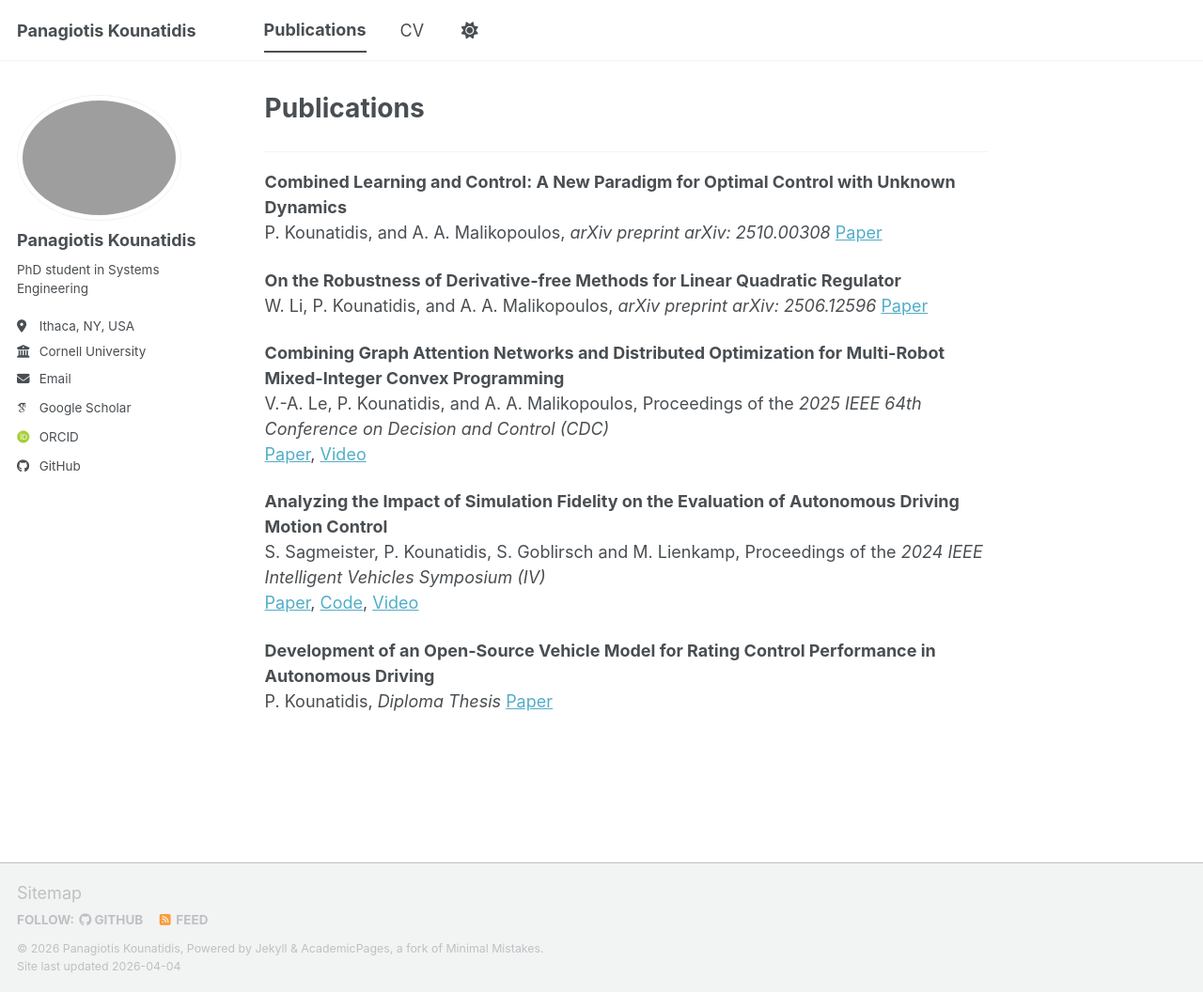
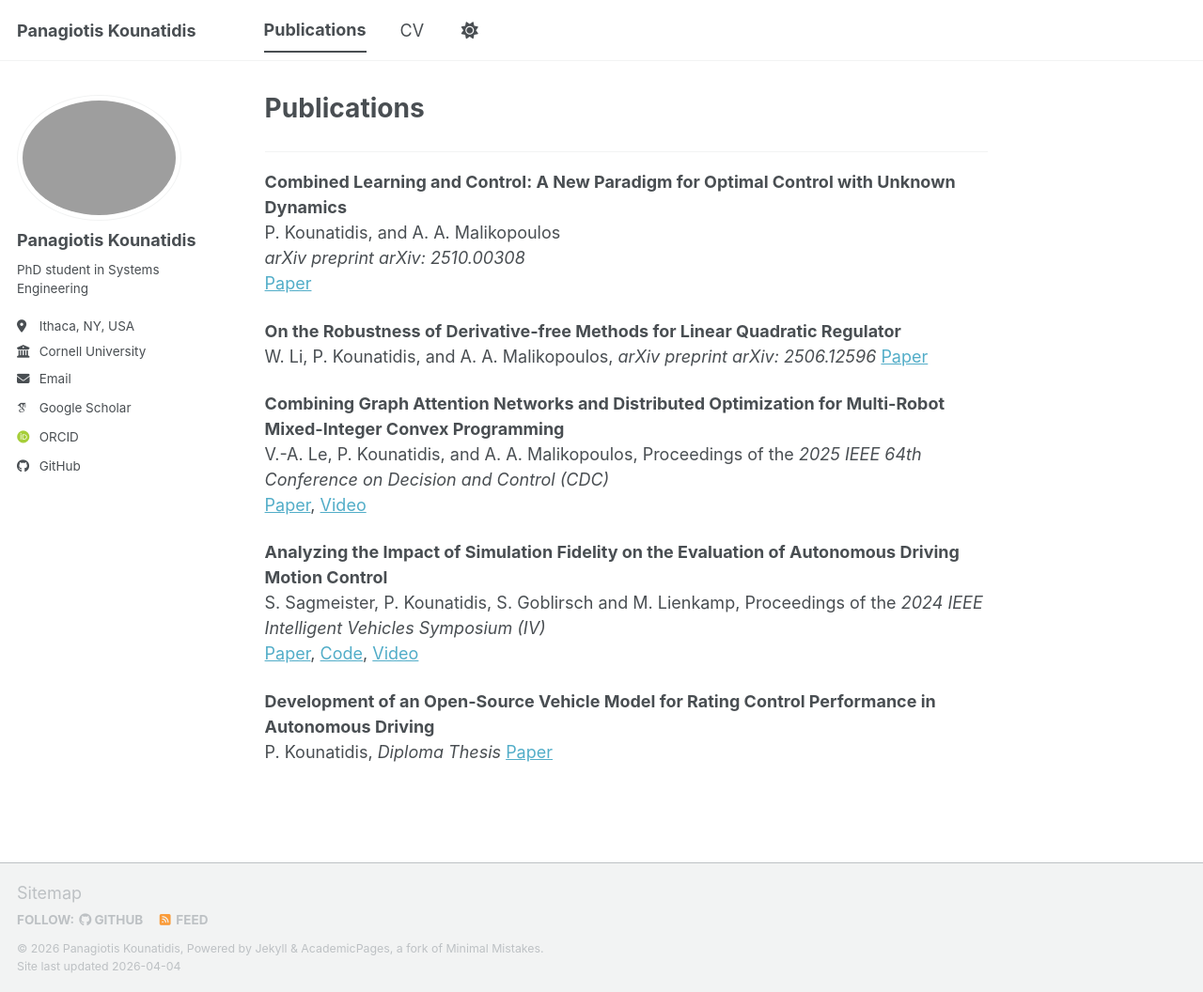
Before and after one commit to Panos20102k/Panos20102k.github.io, a Jekyll site: the page built from _pages/publications.md, in a window 1280 px wide and 1056 px high. Shown: the whole window at 94% size. Built offline with Jekyll 4.4.1, drawn with Linux system fonts in a browser that asks for light colours; some web fonts are replaced; a script bundle is joined from its source files by our own code; library files that are not in the unit come from our copies.

Commit message:
improve looking

```diff
--- a/_pages/publications.md
+++ b/_pages/publications.md
@@ -6,7 +6,8 @@ author_profile: true
 ---
 ---
 **Combined Learning and Control: A New Paradigm for Optimal Control with Unknown Dynamics**
-P. Kounatidis, and A. A. Malikopoulos, *arXiv preprint arXiv: 2510.00308*
+P. Kounatidis, and A. A. Malikopoulos
+*arXiv preprint arXiv: 2510.00308*
 [Paper](https://arxiv.org/abs/2510.00308)
 
 **On the Robustness of Derivative-free Methods for Linear Quadratic Regulator**
```
